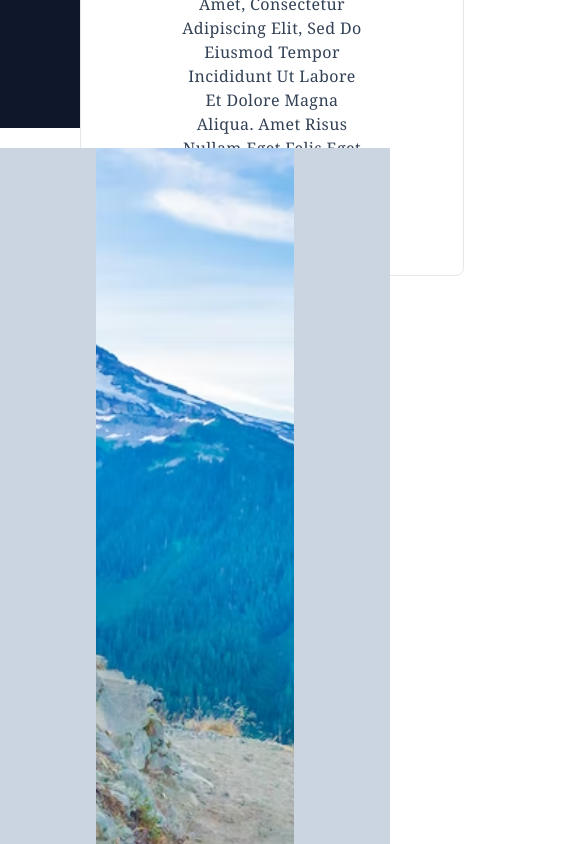
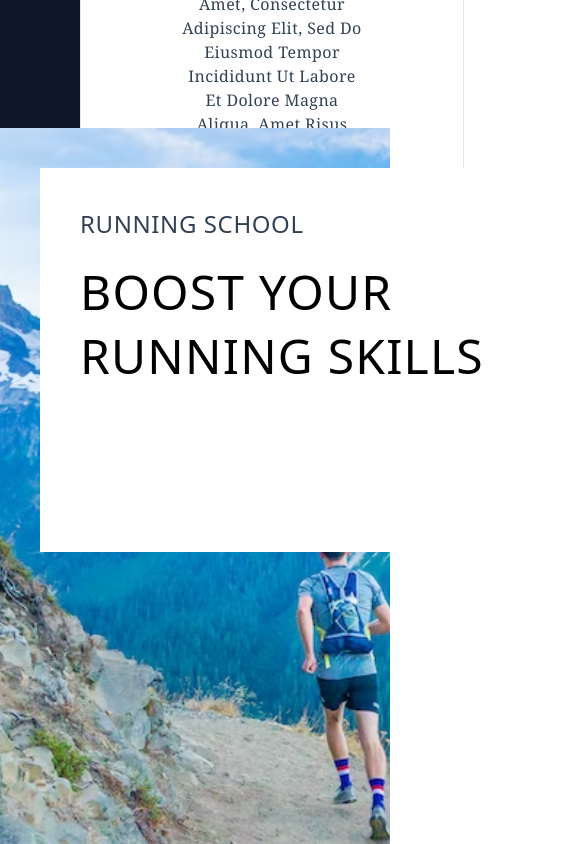
Before and after one commit to yafet-123/Sample_education_sample4_frontend, a Next.js app: page / in a window 390 px wide. Shown: the part 1460-2304 px from the top of the page, 585 px wide, since content can reach past the window. Built offline with nearby package versions, Linux system fonts and the light colour scheme.

Commit message:
making mobile responsive

```diff
--- a/components/Hero.js
+++ b/components/Hero.js
@@ -88,10 +88,10 @@ export function Hero() {
         </div>
       </div>
 
-      <div className="bg-slate-300 px-24 h-screen w-full relative">
-        <div className="hidden lg:block bg-pink-400 w-96 h-full float-right -mt-72"></div>
-        <div className="hero-background-two w-full lg:w-3/4 h-full lg:h-3/4 lg:absolute lg:right-48 mt-5 lg:-mt-48 ">
-          <div className="bg-white w-[40rem] h-96 p-10 absolute -bottom-72 -left-20">
+      <div className="bg-slate-300 px-0 lg:px-24 h-screen w-full relative">
+        <div className="hidden lg:block bg-pink-400 w-96 h-full float-right mt-0 lg:-mt-72"></div>
+        <div className="hero-background-two w-full lg:w-3/4 h-full lg:h-3/4 lg:absolute lg:right-48 pt-5 lg:-mt-48 ">
+          <div className="bg-white w-[40rem] h-96 p-10 absolute top-10 lg:-bottom-72 left-10 lg:-left-20">
             <h1 className="text-slate-700 text-2xl font-medium uppercase text-left mb-5 tracking-wide">
               running school
             </h1>
```
